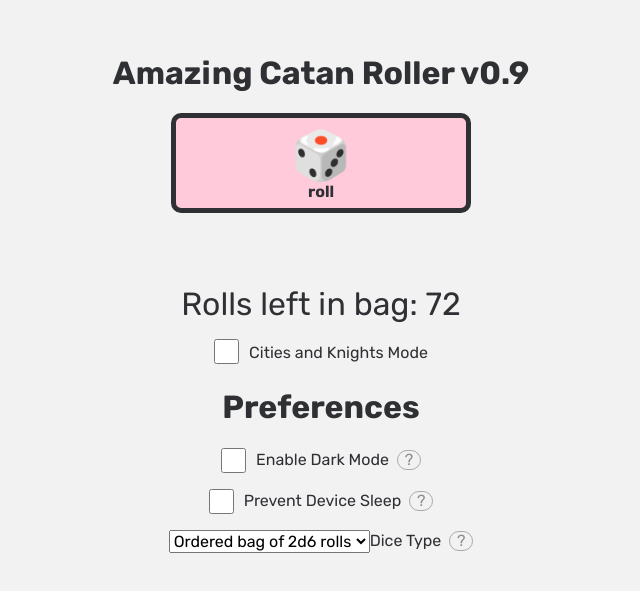
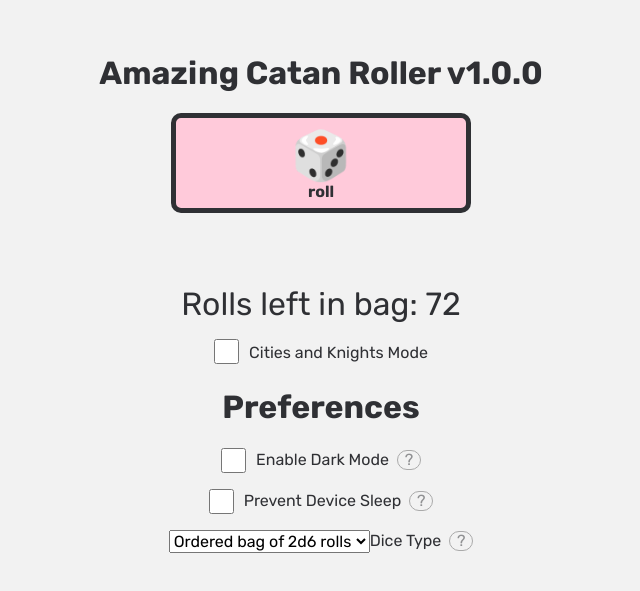
Before and after one commit to 64bitpandas/catan, a website built with Parcel: page index.html in a window 1280 px wide. Shown: the part 119-710 px from the top of the page, without its empty margins (319-959 px from the left). Built offline with nearby package versions, Linux system fonts and the light colour scheme.

Commit message:
bump versions

```diff
--- a/index.html
+++ b/index.html
@@ -24,7 +24,7 @@
 
   <body>
     <div id="container">
-      <h1>Amazing Catan Roller v0.9</h1>
+      <h1>Amazing Catan Roller v1.0.0</h1>
       <div id="roller">
         <button id="roll-btn">
           <div id="roll-btn-emoji">🎲</div>
--- a/package.json
+++ b/package.json
@@ -1,6 +1,6 @@
 {
   "name": "catan-roller",
-  "version": "0.9.0",
+  "version": "1.0.0",
   "description": "Companion app for Catan, made in 15 minutes",
   "keywords": [
     "Catan",
```
